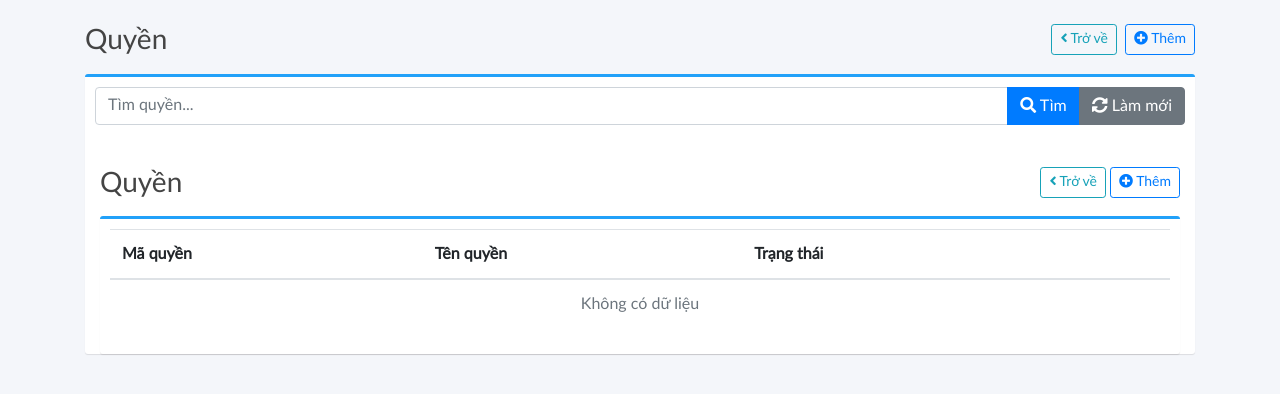
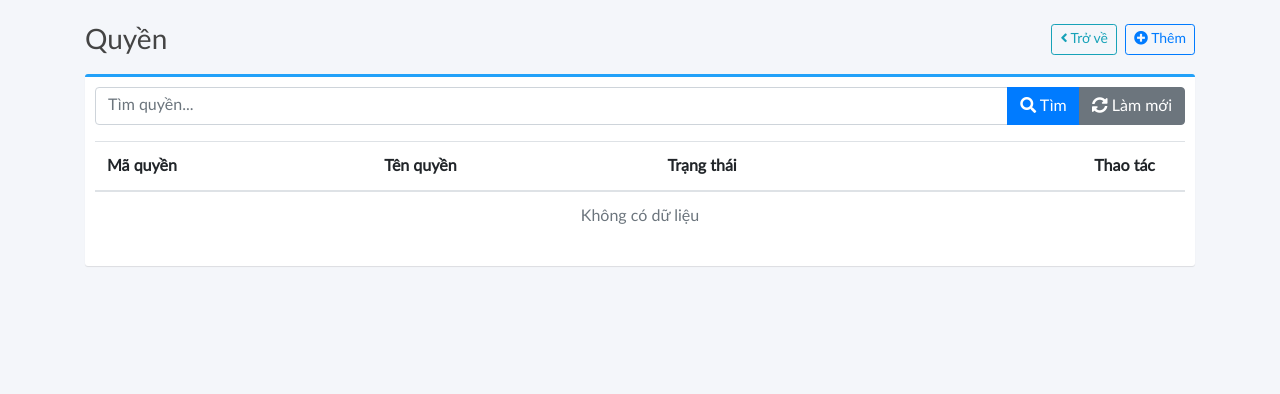
Before and after one commit to khoamai291299/NHAPMON_CNPM_NHOM-1_XD_HETHONG_QUANLY_NHATHUOC, a Django app: template myapp/templates/admin/roles.html in a window 1280 px wide. Shown: the part 54-448 px from the top of the page. Run offline with Django 5.2, Linux system fonts and the light colour scheme; the template is opened without the code that fills it, so the values that code supplies are empty; some libraries are stand-ins or nearby versions.

Commit message:
Feature: Update func Roles

```diff
--- a/myapp/templates/admin/roles.html
+++ b/myapp/templates/admin/roles.html
@@ -20,7 +20,7 @@
 <body>
 <div class="wrapper">
 
-    <!-- Sidebar -->
+    <!-- SIDEBAR -->
     <nav id="sidebar" class="active">
         <div class="sidebar-header">
             <img src="{% static 'imgs/logo.png' %}" class="app-logo">
@@ -52,8 +52,12 @@
                         <i class="fas fa-user"></i> Quản trị viên <i class="fas fa-caret-down"></i>
                     </a>
                     <div class="dropdown-menu dropdown-menu-right">
-                        <a href="{% url 'adminpanel:admin_profile' %}" class="dropdown-item"><i class="fas fa-address-card"></i> Thông tin cá nhân</a>
-                        <a href="{% url 'adminpanel:admin_logout' %}" class="dropdown-item"><i class="fas fa-sign-out-alt"></i> Đăng xuất</a>
+                        <a href="{% url 'adminpanel:admin_profile' %}" class="dropdown-item">
+                            <i class="fas fa-address-card"></i> Thông tin cá nhân
+                        </a>
+                        <a href="{% url 'adminpanel:admin_logout' %}" class="dropdown-item">
+                            <i class="fas fa-sign-out-alt"></i> Đăng xuất
+                        </a>
                     </div>
                 </li>
             </ul>
@@ -63,18 +67,22 @@
         <div class="content">
             <div class="container">
 
-                <div class="page-title">
+                <!-- PAGE TITLE -->
+                <div class="page-title mb-3">
                     <h3>
                         Quyền
-                        <a href="{% url 'adminpanel:admin_roles_add' %}" class="btn btn-sm btn-outline-primary float-right">
+                        <a href="{% url 'adminpanel:admin_roles_add' %}"
+                           class="btn btn-sm btn-outline-primary float-right">
                             <i class="fas fa-plus-circle"></i> Thêm
                         </a>
-                        <a href="{% url 'adminpanel:admin_users' %}" class="btn btn-sm btn-outline-info float-right mr-2">
+                        <a href="{% url 'adminpanel:admin_users' %}"
+                           class="btn btn-sm btn-outline-info float-right mr-2">
                             <i class="fas fa-angle-left"></i> Trở về
                         </a>
                     </h3>
                 </div>
 
+                <!-- BOX -->
                 <div class="box box-primary">
                     <div class="box-body">
 
@@ -86,63 +94,55 @@
                                        value="{{ search }}">
 
                                 <div class="input-group-append">
-                                    <!-- Nút tìm kiếm -->
                                     <button type="submit" class="btn btn-primary">
                                         <i class="fas fa-search"></i> Tìm
                                     </button>
-
-                                    <!-- Nút làm mới -->
-                                    <a href="{% url 'adminpanel:admin_roles' %}" class="btn btn-secondary">
+                                    <a href="{% url 'adminpanel:admin_roles' %}"
+                                       class="btn btn-secondary">
                                         <i class="fas fa-sync-alt"></i> Làm mới
                                     </a>
                                 </div>
                             </div>
-                        </li>
-                    </ul>
-                </div>
-            </nav>
-            <div class="content">
-                <div class="container">
-                    <div class="page-title">
-                        <h3>Quyền
-                            <a href="{% url 'adminpanel:admin_roles_add' %}" class="btn btn-sm btn-outline-primary float-right"><i class="fas fa-plus-circle"></i> Thêm</a>
-                            <a href="{% url 'adminpanel:admin_users' %}" class="btn btn-sm btn-outline-info float-right mr-1"><i class="fas fa-angle-left"></i> <span class="btn-header">Trở về</span></a>
-                        </h3>
-                    </div>
-                    <div class="box box-primary">
-                        <div class="box-body">
-                            <table width="100%" class="table table-hover" id="dataTables-example">
+                        </form>
+
+                        <!-- TABLE -->
+                        <table class="table table-hover" id="dataTables-example" width="100%">
                             <thead>
                                 <tr>
                                     <th>Mã quyền</th>
                                     <th>Tên quyền</th>
                                     <th>Trạng thái</th>
-                                        <th></th>
+                                    <th class="text-right">Thao tác</th>
                                 </tr>
                             </thead>
-
                             <tbody>
                                 {% for r in roles %}
                                 <tr>
                                     <td>{{ r.role }}</td>
                                     <td>{{ r.role_name }}</td>
                                     <td>{{ r.status }}</td>
-
                                     <td class="text-right">
                                         <a href="{% url 'adminpanel:role_edit' r.role %}"
-                                            class="btn btn-outline-info btn-rounded"><i class="fas fa-pen"></i></a>
-
+                                           class="btn btn-outline-info btn-sm">
+                                            <i class="fas fa-pen"></i>
+                                        </a>
                                         <a href="{% url 'adminpanel:role_delete' r.role %}"
-                                            onclick="return confirm('Bạn chắc chắn không?')"
-                                            class="btn btn-outline-danger btn-rounded"><i class="fas fa-trash"></i></a>
+                                           onclick="return confirm('Bạn chắc chắn muốn xóa?')"
+                                           class="btn btn-outline-danger btn-sm">
+                                            <i class="fas fa-trash"></i>
+                                        </a>
                                     </td>
                                 </tr>
                                 {% empty %}
-                                    <tr><td colspan="4" class="text-center text-muted">Không có dữ liệu</td></tr>
+                                <tr>
+                                    <td colspan="4" class="text-center text-muted">
+                                        Không có dữ liệu
+                                    </td>
+                                </tr>
                                 {% endfor %}
                             </tbody>
                         </table>
-                        </div>
+
                     </div>
                 </div>
 
@@ -150,18 +150,25 @@
         </div>
 
     </div>
-
 </div>
 
 <!-- JS -->
 <script src="{% static 'vendor/jquery/jquery.min.js' %}"></script>
 <script src="{% static 'vendor/bootstrap/js/bootstrap.bundle.min.js' %}"></script>
 <script src="{% static 'vendor/datatables/datatables.min.js' %}"></script>
+
 <script>
     $(document).ready(function () {
         $('#dataTables-example').DataTable();
     });
 </script>
-
+<script>
+    $(document).ready(function () {
+        $('#sidebarCollapse').on('click', function () {
+            $('#sidebar').toggleClass('active');
+            $('#body').toggleClass('active');
+        });
+    });
+</script>
 </body>
 </html>
```
Also changed, not shown: myapp/views/admin_view.py (line endings or trailing spaces). Lines whose indentation alone changed are shown as unchanged.
